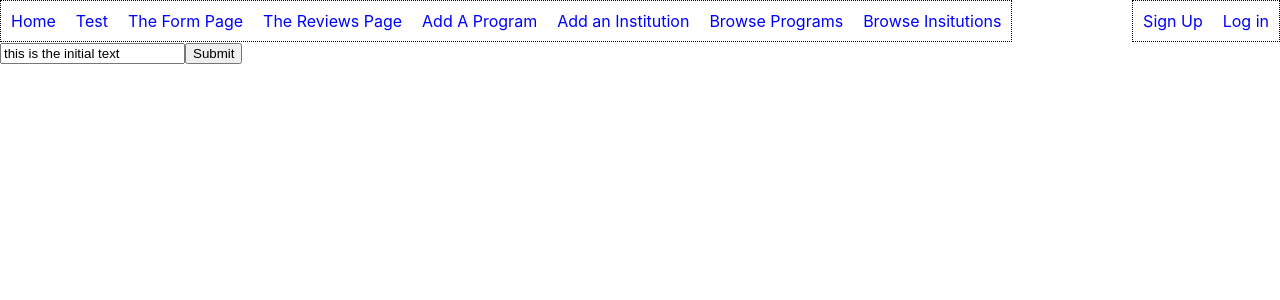
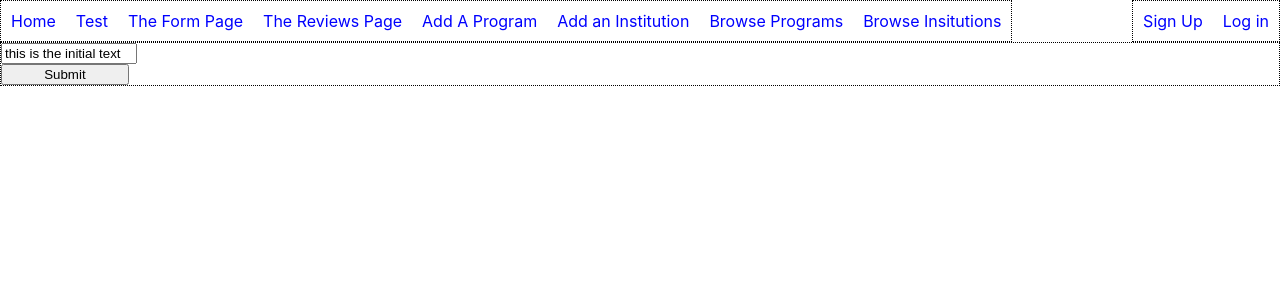
Before and after one commit to Cowfactory/EDUreview, a React (Create React App) app in the folder client/: page /form in a window 1280 px wide. Shown: the top 300 px of the page. Built offline with nearby package versions, Linux system fonts and the light colour scheme.

Commit message:
created a form template component

```diff
--- a/client/src/pages/FormPage/FormPage.jsx
+++ b/client/src/pages/FormPage/FormPage.jsx
@@ -1,14 +1,14 @@
 import React, { Component } from 'react';
-import PageTemplate from '../../templates/PageTemplate/PageTemplate';
+import FormTemplate from '../../templates/FormTemplate/FormTemplate';
 
 class FormPage extends Component {
     constructor(props) {
-        super(props);
+        super(props)
         this.state = {
             textValue: "this is the initial text"
         }
-        this.handleChange = this.handleChange.bind(this);
-        this.handleSubmit = this.handleSubmit.bind(this);
+        this.handleChange = this.handleChange.bind(this)
+        this.handleSubmit = this.handleSubmit.bind(this)
     }
 
     handleChange = function(event) {
@@ -36,15 +36,12 @@ class FormPage extends Component {
 
     render() {
         return (
-            <PageTemplate>
-                <form onSubmit={this.handleSubmit}>
-                    <input type="text"
-                        value={this.state.textValue}
-                        onChange={this.handleChange} >
-                    </input>
-                    <input type="submit" value="Submit" />
-                </form>
-            </PageTemplate>
+            <FormTemplate onSubmit={this.handleSubmit}>
+                <input type="text"
+                    value={this.state.textValue}
+                    onChange={this.handleChange} >
+                </input>
+            </FormTemplate>
         )
     }
 }
--- /dev/null
+++ b/client/src/templates/FormTemplate/FormTemplate.css
@@ -0,0 +1,11 @@
+.FormTemplate {
+    display: flex;
+    flex-direction: column;
+
+    border: 1px dotted black;
+
+}
+
+.FormTemplate input {
+    width: 10%;
+}
--- /dev/null
+++ b/client/src/templates/FormTemplate/FormTemplate.jsx
@@ -0,0 +1,17 @@
+import React from 'react';
+import PageTemplate from '../../templates/PageTemplate/PageTemplate';
+import './FormTemplate.css';
+
+function FormTemplate(props) {
+    return (
+        <PageTemplate>
+            <form className="FormTemplate" {...props.children} >
+                {props.children}
+                <input type="submit" value="Submit" />
+            </form>
+        </PageTemplate>
+    )
+}
+
+
+export default FormTemplate;
```
